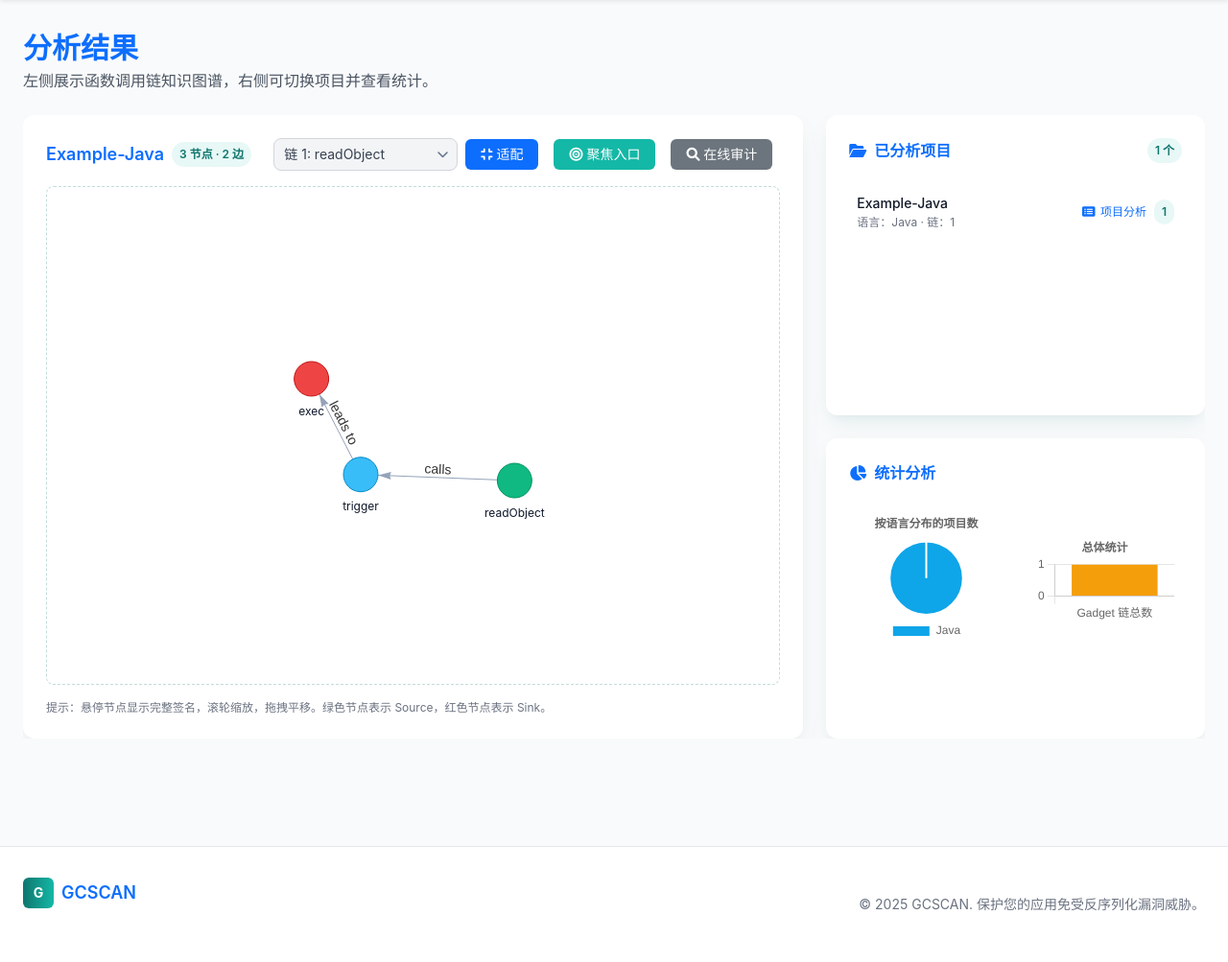
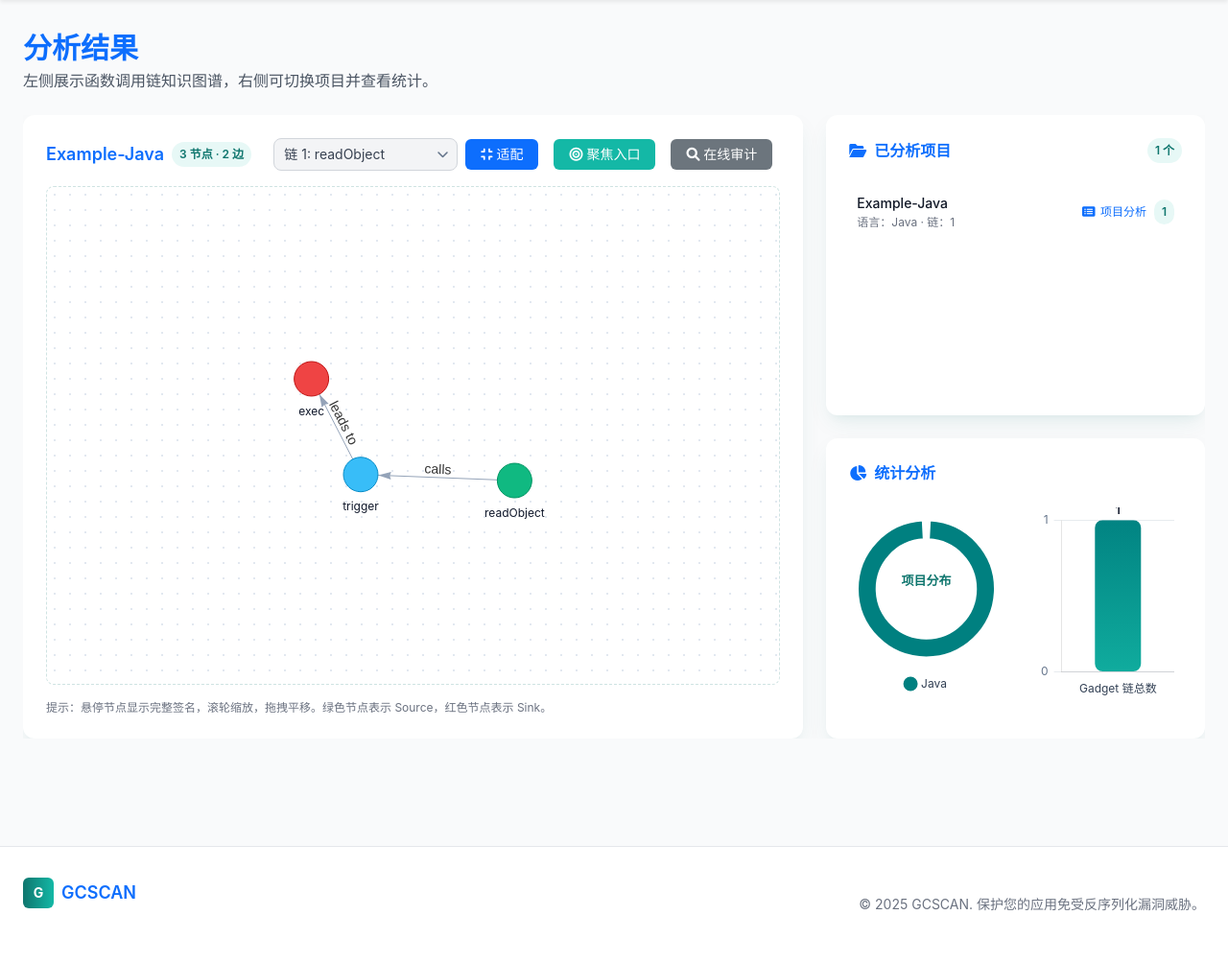
Before and after one commit to CyanM0un/DeserAnalyzer, a Flask app: page /result in a window 1280 px wide. Shown: the part 64-1067 px from the top of the page at 96% size. Run offline with Flask 3, Linux system fonts and the light colour scheme; data that the repository does not hold is empty; some libraries are stand-ins or nearby versions.

Commit message:
美化结果页面统计分布

```diff
--- a/flask_app/assets/css/result.css
+++ b/flask_app/assets/css/result.css
@@ -1,6 +1,7 @@
 /* 布局与通用样式 */
 .page-wrap { min-height: calc(100vh - 8rem); }
 .panel { background: #fff; border-radius: 0.75rem; }
+.card-shadow { box-shadow: 0 10px 25px -10px rgba(0,128,128,0.20), 0 8px 10px -8px rgba(0,128,128,0.10); }
 .graph-toolbar button { margin-right: .5rem; }
 
 /* 兼容样式替代 Tailwind @apply */
@@ -19,9 +20,13 @@
 /* 图容器与悬浮提示 */
 #graph {
   height: 520px;
-  border: 1px dashed rgba(15,118,110,.25);
+  border: 1px dashed rgba(15,118,110,.20);
   border-radius: .5rem;
   position: relative;
+  /* 细腻网格背景，弱化存在感 */
+  background-image: radial-gradient(#e2e8f0 1px, transparent 1px);
+  background-size: 16px 16px;
+  background-position: 0 0;
 }
 #graph-tooltip {
   position: absolute; z-index: 50; display: none; pointer-events: none;
@@ -41,3 +46,18 @@
   border-radius: .5rem;
 }
 @keyframes shimmer { 0% { background-position: 100% 0 } 100% { background-position: 0 0 } }
+
+/* 图表卡片美化 */
+.chart-card {
+  background: linear-gradient(180deg, #f8fafc 0%, #ffffff 100%);
+  border: 1px solid var(--border-color, #e5e7eb);
+  border-radius: .75rem;
+  padding: .75rem;
+  display: flex;
+  flex-direction: column;
+  box-shadow: 0 6px 16px -6px rgba(0,128,128,0.14);
+}
+.chart-card__header { display:flex; align-items:center; justify-content:space-between; padding: .25rem .25rem .25rem; }
+.chart-title { font-size: .92rem; font-weight: 600; color: var(--primary-blue, #008080); }
+.chart-card__body { position: relative; height: 240px; }
+.chart-card canvas { position:absolute; inset:0; width:100% !important; height:100% !important; }
--- a/flask_app/assets/js/result.js
+++ b/flask_app/assets/js/result.js
@@ -276,6 +276,69 @@ document.addEventListener('DOMContentLoaded', () => {
   const pieCtx = document.getElementById('pieChart');
   const barCtx = document.getElementById('barChart');
 
+  // 保障画布高度，避免 0 高导致不可见
+  try {
+    if (pieCtx && !pieCtx.height) pieCtx.height = 240;
+    if (barCtx && !barCtx.height) barCtx.height = 240;
+  } catch (_) {}
+
+  // 统一 Chart 外观
+  if (window.Chart) {
+    Chart.defaults.font.family = 'Inter, system-ui, -apple-system, Segoe UI, Roboto, Helvetica, Arial, "Apple Color Emoji", "Segoe UI Emoji"';
+    Chart.defaults.color = '#334155';
+    Chart.defaults.plugins.legend.labels.boxWidth = 10;
+  }
+
+  // 柱状图数值标签
+  const valueLabelPlugin = {
+    id: 'valueLabel',
+    afterDatasetsDraw(chart) {
+      if (chart.config.type !== 'bar') return;
+      const { ctx } = chart;
+      ctx.save();
+      ctx.fillStyle = '#0F172A';
+      ctx.font = '600 12px Inter, system-ui';
+      chart.data.datasets.forEach((dataset, i) => {
+        const meta = chart.getDatasetMeta(i);
+        meta.data.forEach((bar, index) => {
+          const val = dataset.data[index];
+          ctx.textAlign = 'center';
+          ctx.textBaseline = 'bottom';
+          ctx.fillText(String(val), bar.x, bar.y - 4);
+        });
+      });
+      ctx.restore();
+    }
+  };
+
+  // 环形图中心文本（Top 语言 + 百分比）
+  const centerTextPlugin = {
+    id: 'centerText',
+    afterDraw(chart, args, opts) {
+      if (!opts || chart.config.type !== 'doughnut') return;
+      const { ctx, chartArea } = chart;
+      if (!chartArea) return;
+      const cx = (chartArea.left + chartArea.right) / 2;
+      const cy = (chartArea.top + chartArea.bottom) / 2;
+      ctx.save();
+      ctx.textAlign = 'center';
+      ctx.textBaseline = 'middle';
+      if (opts.title) {
+        ctx.fillStyle = '#0F766E';
+        ctx.font = '600 13px Inter, system-ui';
+        ctx.fillText(String(opts.title), cx, cy - 8);
+      }
+      if (opts.subtitle) {
+        ctx.fillStyle = '#0f172a';
+        ctx.font = '700 16px Inter, system-ui';
+        ctx.fillText(String(opts.subtitle), cx, cy + 12);
+      }
+      ctx.restore();
+    }
+  };
+
+  if (window.Chart) Chart.register(valueLabelPlugin, centerTextPlugin);
+
   function computeStats(ps) {
     const byLang = {};
     let totalChains = 0;
@@ -287,29 +350,68 @@ document.addEventListener('DOMContentLoaded', () => {
   }
 
   function updateCharts() {
+    if (!window.Chart || !pieCtx || !barCtx) return;
     const stats = computeStats(projects);
     const labels = Object.keys(stats.byLang);
     const data = Object.values(stats.byLang);
-    const colors = ['#0ea5e9', '#10b981', '#f59e0b', '#ef4444', '#8b5cf6', '#14b8a6'];
+    // 项目主色：与站点主题保持一致（#008080 为主，逐步明亮）
+    const colors = ['#008080', '#0fa4a4', '#14b8a6', '#22d3ee', '#8b5cf6', '#f59e0b'];
+
+    // 环形图数据兜底
+    const _labels = labels.length ? labels : ['暂无数据'];
+    const _data = labels.length ? data : [1];
+    const _bg = labels.length ? colors.slice(0, _labels.length) : ['#e5e7eb'];
 
     if (pie) pie.destroy();
+    // 计算中心文本
+  const total = _data.reduce((a, b) => a + b, 0);
     pie = new Chart(pieCtx, {
-      type: 'pie',
-      data: { labels, datasets: [{ data, backgroundColor: colors.slice(0, labels.length) }] },
-      options: { plugins: { legend: { position: 'bottom' }, title: { display: true, text: '按语言分布的项目数' } } }
+      type: 'doughnut',
+      data: { labels: _labels, datasets: [{ data: _data, backgroundColor: _bg, borderColor: '#fff', borderWidth: 2, hoverOffset: 8 }] },
+      options: {
+        maintainAspectRatio: false,
+        cutout: '72%',
+        spacing: 2,
+        animation: { animateScale: true, duration: 800, easing: 'easeOutQuart' },
+        plugins: {
+          legend: { position: 'bottom', align: 'center', labels: { usePointStyle: true, padding: 8, boxWidth: 10 } },
+          title: { display: false },
+          // 中心固定文案：项目分布
+          centerText: { title: '项目分布' },
+          tooltip: {
+            callbacks: {
+              label: (ctx) => {
+                const v = ctx.parsed;
+                const pct = total ? ((v / total) * 100).toFixed(1) : '0.0';
+                return `${ctx.label}: ${v} (${pct}%)`;
+              }
+            }
+          }
+        }
+      },
+      plugins: []
     });
 
     if (bar) bar.destroy();
+    const bctx = barCtx.getContext('2d');
+    const grad = bctx ? bctx.createLinearGradient(0, 0, 0, 220) : null;
+    if (grad) { grad.addColorStop(0, '#008080'); grad.addColorStop(1, '#14b8a6'); }
     bar = new Chart(barCtx, {
       type: 'bar',
       data: {
         labels: ['Gadget 链总数'],
-        datasets: [{ label: 'Gadget Chains', data: [stats.totalChains], backgroundColor: ['#f59e0b'] }]
+        datasets: [{ label: '总链路', data: [stats.totalChains], backgroundColor: grad || '#0ea5e922', borderRadius: 8, borderSkipped: false, maxBarThickness: 48 }]
       },
       options: {
-        plugins: { legend: { display: false }, title: { display: true, text: '总体统计' } },
-        scales: { y: { beginAtZero: true, ticks: { precision: 0 } } }
-      }
+        maintainAspectRatio: false,
+        animation: { duration: 700, easing: 'easeOutQuart' },
+        plugins: { legend: { display: false }, title: { display: false } },
+        scales: {
+          x: { grid: { display: false }, ticks: { color: '#334155' } },
+          y: { beginAtZero: true, ticks: { precision: 0, padding: 6, color: '#64748b' }, grid: { color: 'rgba(148,163,184,.22)' } }
+        }
+      },
+      plugins: [valueLabelPlugin]
     });
   }
 
```
